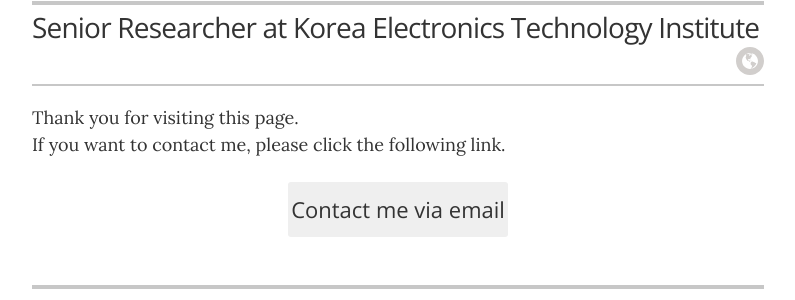
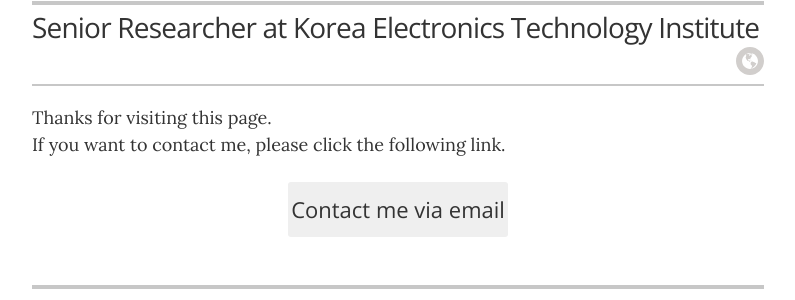
Before and after one commit to friendlyvillain/digital_cv, a Jekyll site: the page built from index.html, in a window 1280 px wide and 900 px high. Shown: the part 214-514 px from the top of the window, without its empty margins (242-1037 px from the left). Built offline with Jekyll 4.4.1, drawn with Linux system fonts in a browser that asks for light colours; some of the changed text lies outside the part shown.

Commit message:
minor rev

```diff
--- a/_config.yml
+++ b/_config.yml
@@ -27,7 +27,7 @@
 
 resume_header_intro: |
   <p>
-  Thank you for visiting this page. <br/>
+  Thanks for visiting this page. <br/>
   If you want to contact me, please click the following link.
   </p>
 
--- a/_layouts/resume.html
+++ b/_layouts/resume.html
@@ -296,7 +296,7 @@
         <!--
         <p class="footer-line">Made by <a href="http://twitter.com/jglovier">@jglovier</a>. Fork me on <a href="https://github.com/jglovier/resume-template">GitHub</a>.</p>
         -->
-        <p class="footer-line">Thank you for visiting this page!</p>
+        <p class="footer-line">Thanks for visiting this page!</p>
       </footer>
 
     </div>
```
